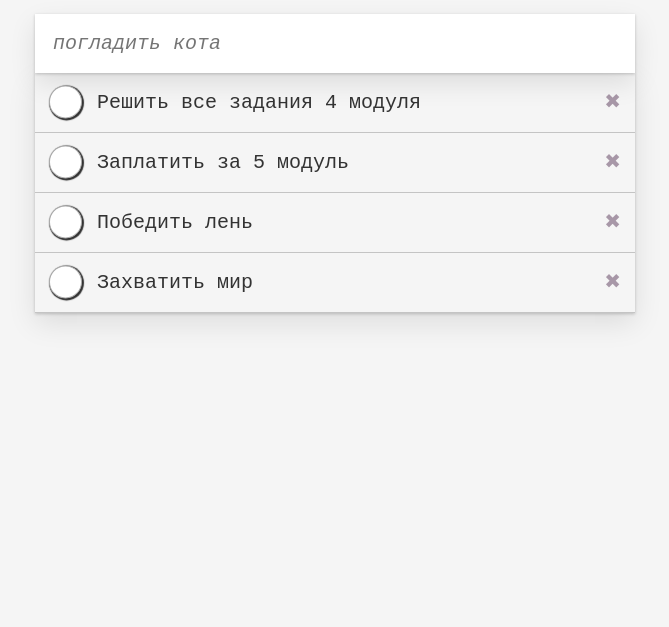
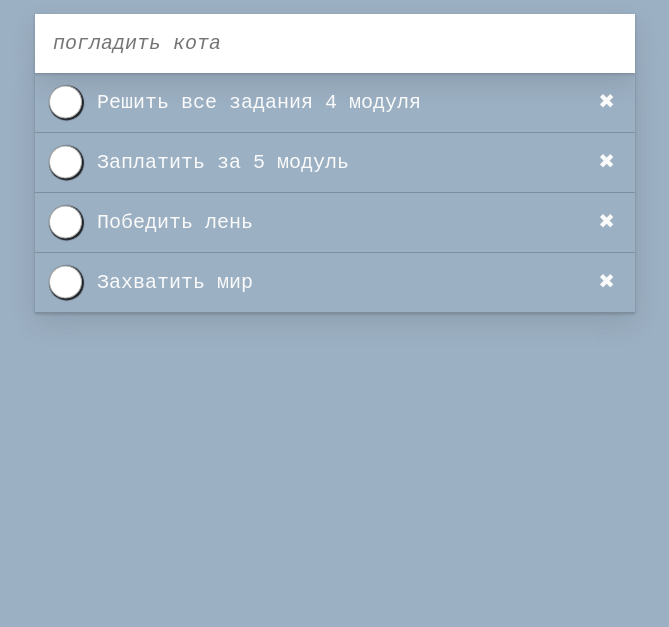
Before and after one commit to margareti/todoMVC, a plain HTML site: page index.html in a window 1280 px wide. Shown: the part 173-800 px from the top of the page, without its empty margins (305-974 px from the left). Drawn offline with nearby package versions, Linux system fonts and the light colour scheme.

Commit message:
full functionality, but needs updating

```diff
--- a/css/style.css
+++ b/css/style.css
@@ -1,5 +1,5 @@
 body {
-	background: #f5f5f5;
+	background: #9cb0c3;
 	padding-top: 50px;
 }
 
@@ -32,6 +32,7 @@ body {
   padding: 0.9em 0.7em;
   border-bottom: 1px solid rgba(0, 0, 0, 0.2);
   font-family: monospace;
+  position: relative;
 }
 .todos label {
 	position: relative;
@@ -39,6 +40,7 @@ body {
 	padding-right: 30px;
 	display: block;
 	cursor: pointer;
+  color: #fafafa;
 }
 .todos label:before {
 	content: "";
@@ -68,15 +70,13 @@ body {
 }
 .todos__remove {
 	position: absolute;
-	right: 0;
+	right: 20px;
 	top: 50%;
   transform: translateY(-50%);
-  color: rgba(50, 10, 50, .4);
-  transition: 0.5s;
+  color: #fafafa;
+  cursor: pointer;
 }
-.todos__remove:hover {
-	color: rgb(50, 10, 50);
-}
+
 .todos_new {
   width: 100%;
   box-sizing: border-box;
--- a/js/script.js
+++ b/js/script.js
@@ -7,13 +7,21 @@ class TodoList {
   	this.onTodoAdd = args['onTodoAdd'];
 
 
-    const onchange = new Event('onchange', {bubbles: true});
-    const onadd = new Event('onadd', {bubbles: true});
-    const ondelete = new Event('ondelete', {bubbles: true});
+    this.onchange = new Event('onchange', {bubbles: true});
+    this.onadd = new Event('onadd', {bubbles: true});
+    this.ondelete = new Event('ondelete', {bubbles: true});
+
+    this.node.addEventListener('onchange', this.render);
+    this.node.addEventListener('onadd', () => {
+      this.render();
+    });
+    this.node.addEventListener('ondelete', this.render);
   }
 
 	render() {
     this.node.innerHTML = '';
+    const obj = this;
+
     const title = document.createElement('h1');
     title.textContent = 'todos';
     title.classList.add('todos__title');
@@ -28,6 +36,7 @@ class TodoList {
     for (let el in total) {
       const current = total[el];
       const li = document.createElement('li');
+      li.dataset.id = current;
       const input = document.createElement('input');
       input.type = 'checkbox';
       input.id = current;
@@ -38,18 +47,42 @@ class TodoList {
       remove.textContent = '✖';
       remove.classList.add('todos__remove');
 
+      //remove event listener
+      remove.addEventListener('click', function() {
+        obj.onTodoRemoved(current);
+        obj.render();
+      })
+
+      //state change event listener
+      input.addEventListener('click', function() {
+        obj.onTodoStateChanged(current);
+        obj.render();
+      })
+      if (this.todos[current].done) {
+        input.checked = true;
+      }
+
       li.appendChild(input);
       li.appendChild(label);
       label.textContent = this.todos[current].text;
-      label.appendChild(remove);
+      li.appendChild(remove);
       li.dataset.done = this.todos[current].done;
       ul.appendChild(li);
     }
     this.node.appendChild(title);
     this.node.appendChild(newInput);
     this.node.appendChild(ul);
+
+    //add new event listener
+    newInput.addEventListener('keyup', function(e) {
+      if (e.keyCode === 13) {
+        const text = this.value;
+        console.log(text)
+        obj.onTodoAdd(text);
+        obj.render();
+      }
+    })
 	}
-
 }
 
 const todos = {
@@ -68,21 +101,14 @@ const todoList = new TodoList({
   todos,
   node: document.querySelector('.todos'),
   onTodoStateChanged: function (id) {
-      // this.todos = {
-      //     Array.from(this.todos)],
-      //     [id]: { Array.from(this.todos)[id], done: !this.todos[id].done }
-      // };
+      this.todos[id].done = !this.todos[id].done;
   },
   onTodoRemoved: function (id) {
-      // const newTodos = { Array.from(this.todos) };
-      // delete newTodos[id];
-      // this.todos = newTodos;
+
+    delete this.todos[id];
   },
   onTodoAdd: function (text) {
-      // this.todos = {
-      //     ...this.todos,
-      //     [Math.random().toString(16).substr(2)]: { done: false, text }
-      // };
+      this.todos[Math.random().toString(16).substr(2)] = { done: false, text }
   }
 })
 console.log(todoList)
```
